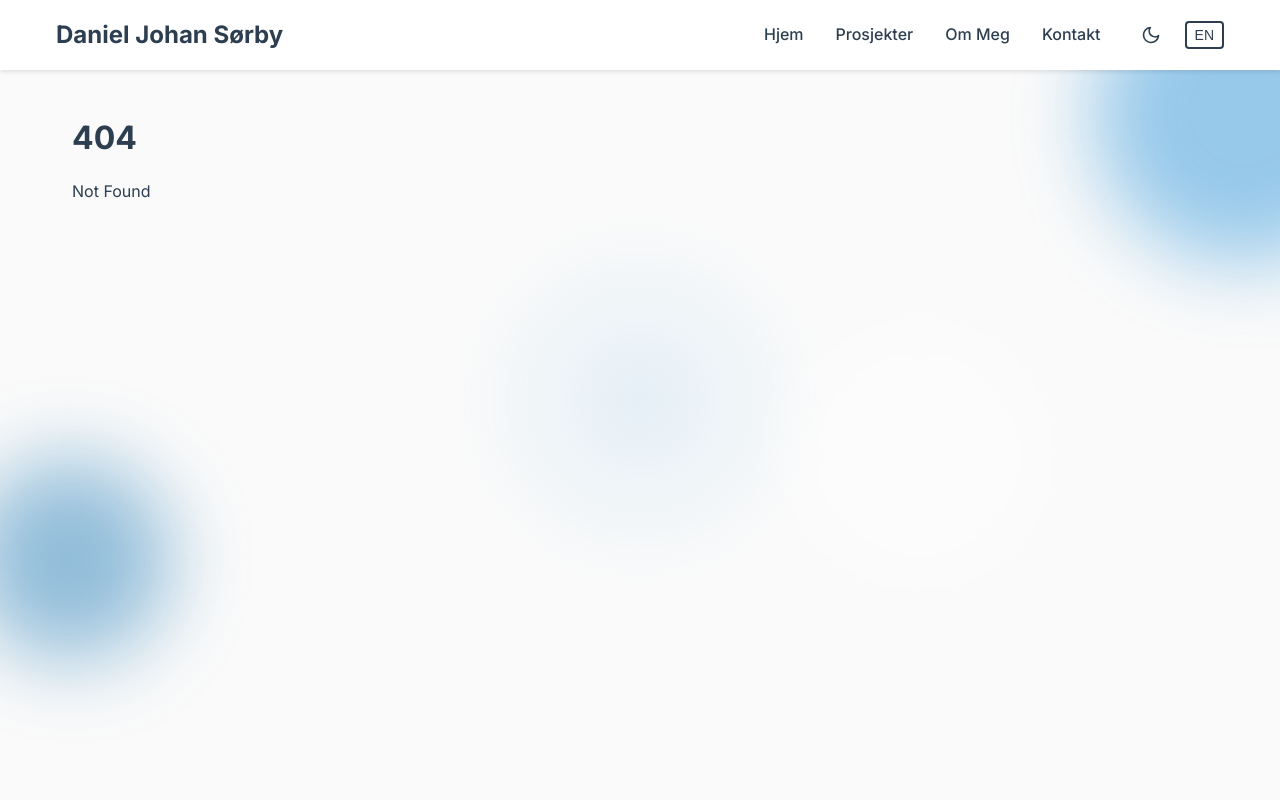
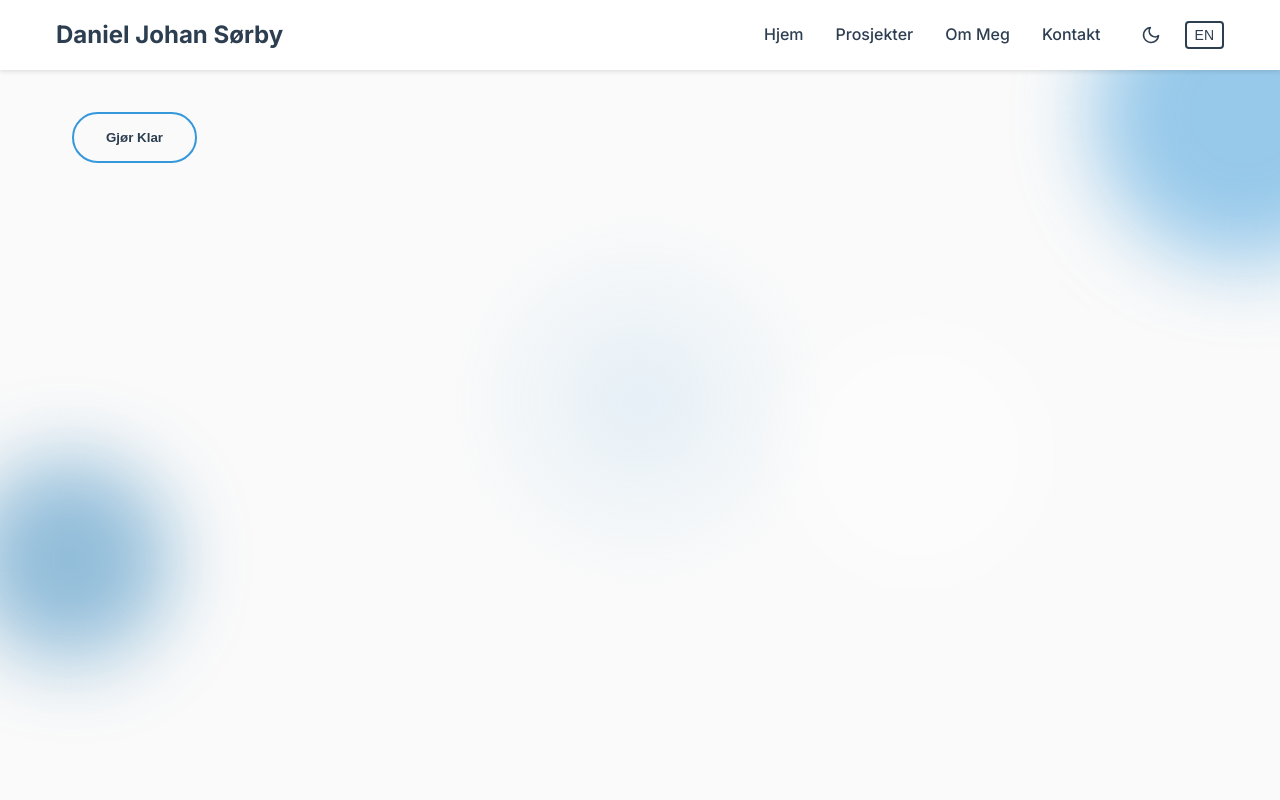
Before and after one commit to DanielJSorby/portfolio, a SvelteKit app in the folder portfolio/: page /curlyparrot in a window 1280 px wide. Before the commit this address had no page. Shown: the top 800 px of the page. Built offline with nearby package versions, Linux system fonts and the light colour scheme.

Commit message:
la til curlyparrot siden

```diff
--- /dev/null
+++ b/portfolio/src/routes/curlyparrot/+page.svelte
@@ -0,0 +1,60 @@
+<script>
+    import { onMount } from 'svelte';
+    import { goto } from '$app/navigation';
+
+    let isMac = false;
+    let showDownload = false;
+
+    onMount(() => {
+        isMac = navigator.platform.toUpperCase().indexOf('MAC') >= 0;
+        console.log(isMac ? 'Du er på Mac' : 'Du er på Windows');
+    });
+
+    async function copyText(text = "Halla Balla") {
+        try {
+            await navigator.clipboard.writeText(text);
+            console.log(`${text} kopiert til utklippstavlen`);
+        } catch (err) {
+            console.error('Feil ved kopiering til utklippstavlen:', err);
+        }
+    }
+    let downloadUrl = "/"
+    async function downloadFile() {
+        if (isMac) {
+            copyText("cd downloads && chmod +x curlyparrot.sh && ./curlyparrot.sh");
+            downloadUrl = '/curlyparrot.sh'
+        } else {
+            copyText("cd downloads && curlyparrot.bat");
+            downloadUrl = '/curlyparrot.bat'
+        }
+        showDownload = true;
+        setTimeout(() => {
+            showDownload = false;
+        }, 5000);
+    }
+</script>
+
+<button class="cta-button secondary" on:click={downloadFile}>Gjør Klar</button>
+
+{#if showDownload}
+    <a href="{downloadUrl}" download>Last Ned</a>
+{/if}
+
+<style>
+    .cta-button {
+        padding: 1rem 2rem;
+        border-radius: 50px;
+        text-decoration: none;
+        font-weight: 600;
+        transition: all 0.3s ease;
+        display: inline-flex;
+        align-items: center;
+        gap: 0.5rem;
+    }
+
+    .cta-button.secondary {
+        background: transparent;
+        color: var(--text-primary);
+        border: 2px solid var(--accent-primary);
+    }
+</style>
```
